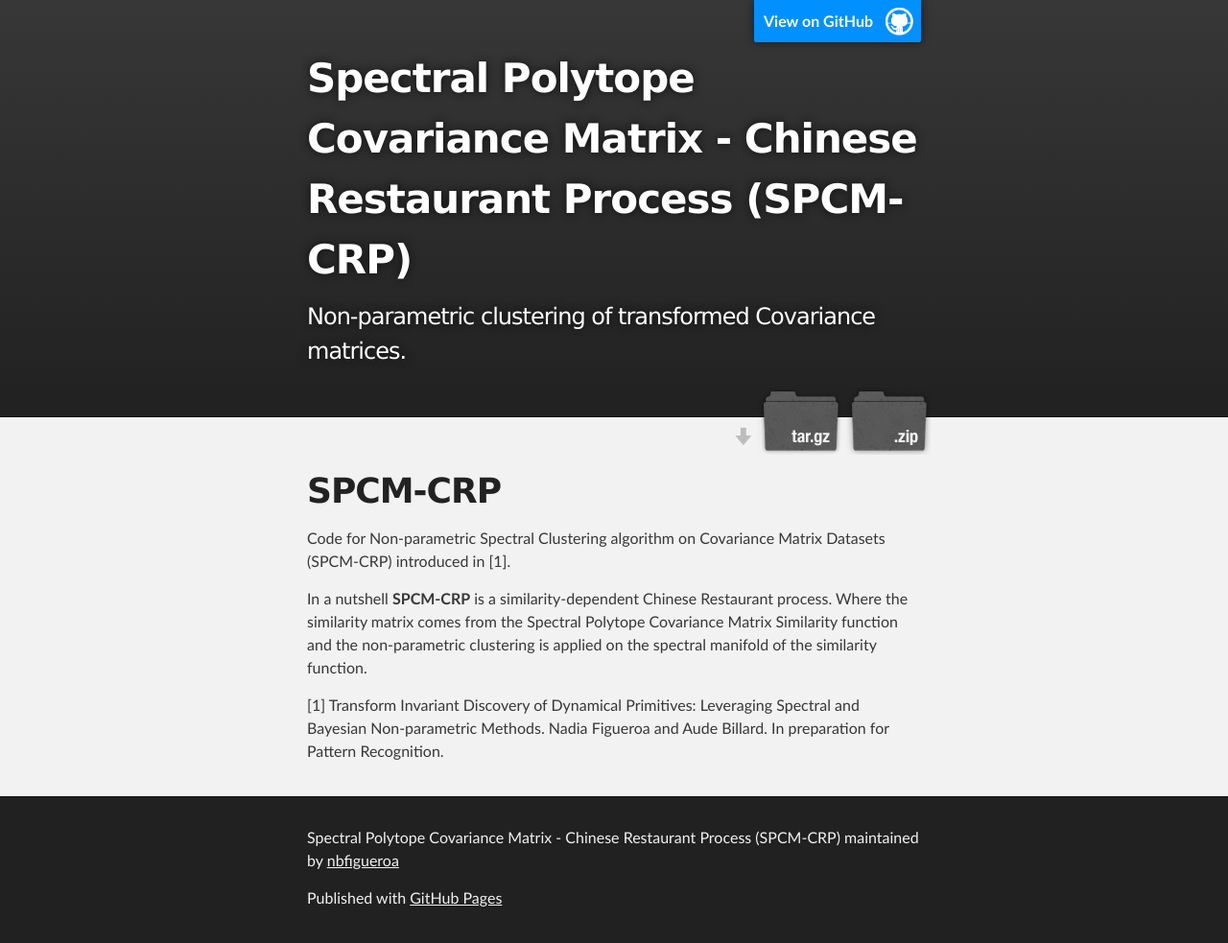
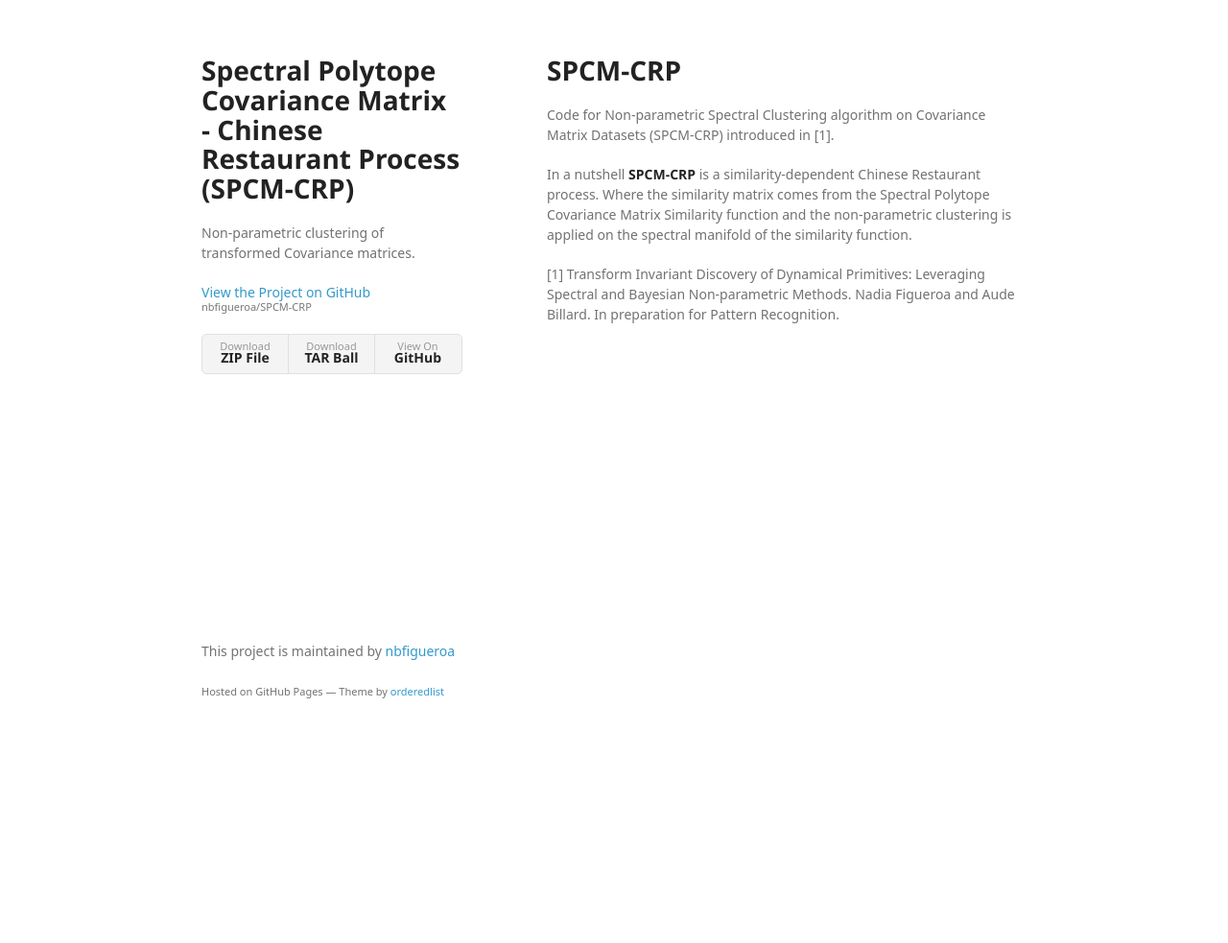
Before and after one commit to nbfigueroa/SPCM-CRP, a plain HTML site: page index.html in a window 1280 px wide. Shown: the whole page at 96% size. After the commit the page ends 800 px from the top, so only its background shows below. Drawn offline with Linux system fonts and the light colour scheme; a web font is replaced by a local one.

Commit message:
Create gh-pages branch via GitHub

```diff
--- a/index.html
+++ b/index.html
@@ -1,36 +1,33 @@
-<!DOCTYPE html>
+<!doctype html>
 <html>
+  <head>
+    <meta charset="utf-8">
+    <meta http-equiv="X-UA-Compatible" content="chrome=1">
+    <title>Spectral Polytope Covariance Matrix - Chinese Restaurant Process (SPCM-CRP) by nbfigueroa</title>
 
-  <head>
-    <meta charset='utf-8'>
-    <meta http-equiv="X-UA-Compatible" content="chrome=1">
-    <meta name="description" content="Spectral Polytope Covariance Matrix - Chinese Restaurant Process (SPCM-CRP) : Non-parametric clustering of transformed Covariance matrices.">
+    <link rel="stylesheet" href="stylesheets/styles.css">
+    <link rel="stylesheet" href="stylesheets/github-light.css">
+    <meta name="viewport" content="width=device-width">
+    <!--[if lt IE 9]>
+    <script src="//html5shiv.googlecode.com/svn/trunk/html5.js"></script>
+    <![endif]-->
+  </head>
+  <body>
+    <div class="wrapper">
+      <header>
+        <h1>Spectral Polytope Covariance Matrix - Chinese Restaurant Process (SPCM-CRP)</h1>
+        <p>Non-parametric clustering of transformed Covariance matrices.</p>
 
-    <link rel="stylesheet" type="text/css" media="screen" href="stylesheets/stylesheet.css">
+        <p class="view"><a href="https://github.com/nbfigueroa/SPCM-CRP">View the Project on GitHub <small>nbfigueroa/SPCM-CRP</small></a></p>
 
-    <title>Spectral Polytope Covariance Matrix - Chinese Restaurant Process (SPCM-CRP)</title>
-  </head>
 
-  <body>
-
-    <!-- HEADER -->
-    <div id="header_wrap" class="outer">
-        <header class="inner">
-          <a id="forkme_banner" href="https://github.com/nbfigueroa/SPCM-CRP">View on GitHub</a>
-
-          <h1 id="project_title">Spectral Polytope Covariance Matrix - Chinese Restaurant Process (SPCM-CRP)</h1>
-          <h2 id="project_tagline">Non-parametric clustering of transformed Covariance matrices.</h2>
-
-            <section id="downloads">
-              <a class="zip_download_link" href="https://github.com/nbfigueroa/SPCM-CRP/zipball/master">Download this project as a .zip file</a>
-              <a class="tar_download_link" href="https://github.com/nbfigueroa/SPCM-CRP/tarball/master">Download this project as a tar.gz file</a>
-            </section>
-        </header>
-    </div>
-
-    <!-- MAIN CONTENT -->
-    <div id="main_content_wrap" class="outer">
-      <section id="main_content" class="inner">
+        <ul>
+          <li><a href="https://github.com/nbfigueroa/SPCM-CRP/zipball/master">Download <strong>ZIP File</strong></a></li>
+          <li><a href="https://github.com/nbfigueroa/SPCM-CRP/tarball/master">Download <strong>TAR Ball</strong></a></li>
+          <li><a href="https://github.com/nbfigueroa/SPCM-CRP">View On <strong>GitHub</strong></a></li>
+        </ul>
+      </header>
+      <section>
         <h1>
 <a id="spcm-crp" class="anchor" href="#spcm-crp" aria-hidden="true"><span aria-hidden="true" class="octicon octicon-link"></span></a>SPCM-CRP</h1>
 
@@ -40,17 +37,12 @@
 
 <p>[1] Transform Invariant Discovery of Dynamical Primitives: Leveraging Spectral and Bayesian Non-parametric Methods. Nadia Figueroa and Aude Billard. In preparation for Pattern Recognition.</p>
       </section>
-    </div>
-
-    <!-- FOOTER  -->
-    <div id="footer_wrap" class="outer">
-      <footer class="inner">
-        <p class="copyright">Spectral Polytope Covariance Matrix - Chinese Restaurant Process (SPCM-CRP) maintained by <a href="https://github.com/nbfigueroa">nbfigueroa</a></p>
-        <p>Published with <a href="https://pages.github.com">GitHub Pages</a></p>
+      <footer>
+        <p>This project is maintained by <a href="https://github.com/nbfigueroa">nbfigueroa</a></p>
+        <p><small>Hosted on GitHub Pages &mdash; Theme by <a href="https://github.com/orderedlist">orderedlist</a></small></p>
       </footer>
     </div>
-
-
+    <script src="javascripts/scale.fix.js"></script>
 
   </body>
 </html>
--- /dev/null
+++ b/javascripts/scale.fix.js
@@ -0,0 +1,17 @@
+var metas = document.getElementsByTagName('meta');
+var i;
+if (navigator.userAgent.match(/iPhone/i)) {
+  for (i=0; i<metas.length; i++) {
+    if (metas[i].name == "viewport") {
+      metas[i].content = "width=device-width, minimum-scale=1.0, maximum-scale=1.0";
+    }
+  }
+  document.addEventListener("gesturestart", gestureStart, false);
+}
+function gestureStart() {
+  for (i=0; i<metas.length; i++) {
+    if (metas[i].name == "viewport") {
+      metas[i].content = "width=device-width, minimum-scale=0.25, maximum-scale=1.6";
+    }
+  }
+}
--- /dev/null
+++ b/stylesheets/styles.css
@@ -0,0 +1,324 @@
+@font-face {
+  font-family: 'Noto Sans';
+  font-weight: 400;
+  font-style: normal;
+  src: url('../fonts/Noto-Sans-regular/Noto-Sans-regular.eot');
+  src: url('../fonts/Noto-Sans-regular/Noto-Sans-regular.eot?#iefix') format('embedded-opentype'),
+       local('Noto Sans'),
+       local('Noto-Sans-regular'),
+       url('../fonts/Noto-Sans-regular/Noto-Sans-regular.woff2') format('woff2'),
+       url('../fonts/Noto-Sans-regular/Noto-Sans-regular.woff') format('woff'),
+       url('../fonts/Noto-Sans-regular/Noto-Sans-regular.ttf') format('truetype'),
+       url('../fonts/Noto-Sans-regular/Noto-Sans-regular.svg#NotoSans') format('svg');
+}
+
+@font-face {
+  font-family: 'Noto Sans';
+  font-weight: 700;
+  font-style: normal;
+  src: url('../fonts/Noto-Sans-700/Noto-Sans-700.eot');
+  src: url('../fonts/Noto-Sans-700/Noto-Sans-700.eot?#iefix') format('embedded-opentype'),
+       local('Noto Sans Bold'),
+       local('Noto-Sans-700'),
+       url('../fonts/Noto-Sans-700/Noto-Sans-700.woff2') format('woff2'),
+       url('../fonts/Noto-Sans-700/Noto-Sans-700.woff') format('woff'),
+       url('../fonts/Noto-Sans-700/Noto-Sans-700.ttf') format('truetype'),
+       url('../fonts/Noto-Sans-700/Noto-Sans-700.svg#NotoSans') format('svg');
+}
+
+@font-face {
+  font-family: 'Noto Sans';
+  font-weight: 400;
+  font-style: italic;
+  src: url('../fonts/Noto-Sans-italic/Noto-Sans-italic.eot');
+  src: url('../fonts/Noto-Sans-italic/Noto-Sans-italic.eot?#iefix') format('embedded-opentype'),
+       local('Noto Sans Italic'),
+       local('Noto-Sans-italic'),
+       url('../fonts/Noto-Sans-italic/Noto-Sans-italic.woff2') format('woff2'),
+       url('../fonts/Noto-Sans-italic/Noto-Sans-italic.woff') format('woff'),
+       url('../fonts/Noto-Sans-italic/Noto-Sans-italic.ttf') format('truetype'),
+       url('../fonts/Noto-Sans-italic/Noto-Sans-italic.svg#NotoSans') format('svg');
+}
+
+@font-face {
+  font-family: 'Noto Sans';
+  font-weight: 700;
+  font-style: italic;
+  src: url('../fonts/Noto-Sans-700italic/Noto-Sans-700italic.eot');
+  src: url('../fonts/Noto-Sans-700italic/Noto-Sans-700italic.eot?#iefix') format('embedded-opentype'),
+       local('Noto Sans Bold Italic'),
+       local('Noto-Sans-700italic'),
+       url('../fonts/Noto-Sans-700italic/Noto-Sans-700italic.woff2') format('woff2'),
+       url('../fonts/Noto-Sans-700italic/Noto-Sans-700italic.woff') format('woff'),
+       url('../fonts/Noto-Sans-700italic/Noto-Sans-700italic.ttf') format('truetype'),
+       url('../fonts/Noto-Sans-700italic/Noto-Sans-700italic.svg#NotoSans') format('svg');
+}
+
+body {
+  background-color: #fff;
+  padding:50px;
+  font: 14px/1.5 "Noto Sans", "Helvetica Neue", Helvetica, Arial, sans-serif;
+  color:#727272;
+  font-weight:400;
+}
+
+h1, h2, h3, h4, h5, h6 {
+  color:#222;
+  margin:0 0 20px;
+}
+
+p, ul, ol, table, pre, dl {
+  margin:0 0 20px;
+}
+
+h1, h2, h3 {
+  line-height:1.1;
+}
+
+h1 {
+  font-size:28px;
+}
+
+h2 {
+  color:#393939;
+}
+
+h3, h4, h5, h6 {
+  color:#494949;
+}
+
+a {
+  color:#39c;
+  text-decoration:none;
+}
+
+a:hover {
+  color:#069;
+}
+
+a small {
+  font-size:11px;
+  color:#777;
+  margin-top:-0.3em;
+  display:block;
+}
+
+a:hover small {
+  color:#777;
+}
+
+.wrapper {
+  width:860px;
+  margin:0 auto;
+}
+
+blockquote {
+  border-left:1px solid #e5e5e5;
+  margin:0;
+  padding:0 0 0 20px;
+  font-style:italic;
+}
+
+code, pre {
+  font-family:Monaco, Bitstream Vera Sans Mono, Lucida Console, Terminal, Consolas, Liberation Mono, DejaVu Sans Mono, Courier New, monospace;
+  color:#333;
+  font-size:12px;
+}
+
+pre {
+  padding:8px 15px;
+  background: #f8f8f8;
+  border-radius:5px;
+  border:1px solid #e5e5e5;
+  overflow-x: auto;
+}
+
+table {
+  width:100%;
+  border-collapse:collapse;
+}
+
+th, td {
+  text-align:left;
+  padding:5px 10px;
+  border-bottom:1px solid #e5e5e5;
+}
+
+dt {
+  color:#444;
+  font-weight:700;
+}
+
+th {
+  color:#444;
+}
+
+img {
+  max-width:100%;
+}
+
+header {
+  width:270px;
+  float:left;
+  position:fixed;
+  -webkit-font-smoothing:subpixel-antialiased;
+}
+
+header ul {
+  list-style:none;
+  height:40px;
+  padding:0;
+  background: #f4f4f4;
+  border-radius:5px;
+  border:1px solid #e0e0e0;
+  width:270px;
+}
+
+header li {
+  width:89px;
+  float:left;
+  border-right:1px solid #e0e0e0;
+  height:40px;
+}
+
+header li:first-child a {
+  border-radius:5px 0 0 5px;
+}
+
+header li:last-child a {
+  border-radius:0 5px 5px 0;
+}
+
+header ul a {
+  line-height:1;
+  font-size:11px;
+  color:#999;
+  display:block;
+  text-align:center;
+  padding-top:6px;
+  height:34px;
+}
+
+header ul a:hover {
+  color:#999;
+}
+
+header ul a:active {
+  background-color:#f0f0f0;
+}
+
+strong {
+  color:#222;
+  font-weight:700;
+}
+
+header ul li + li + li {
+  border-right:none;
+  width:89px;
+}
+
+header ul a strong {
+  font-size:14px;
+  display:block;
+  color:#222;
+}
+
+section {
+  width:500px;
+  float:right;
+  padding-bottom:50px;
+}
+
+small {
+  font-size:11px;
+}
+
+hr {
+  border:0;
+  background:#e5e5e5;
+  height:1px;
+  margin:0 0 20px;
+}
+
+footer {
+  width:270px;
+  float:left;
+  position:fixed;
+  bottom:50px;
+  -webkit-font-smoothing:subpixel-antialiased;
+}
+
+@media print, screen and (max-width: 960px) {
+
+  div.wrapper {
+    width:auto;
+    margin:0;
+  }
+
+  header, section, footer {
+    float:none;
+    position:static;
+    width:auto;
+  }
+
+  header {
+    padding-right:320px;
+  }
+
+  section {
+    border:1px solid #e5e5e5;
+    border-width:1px 0;
+    padding:20px 0;
+    margin:0 0 20px;
+  }
+
+  header a small {
+    display:inline;
+  }
+
+  header ul {
+    position:absolute;
+    right:50px;
+    top:52px;
+  }
+}
+
+@media print, screen and (max-width: 720px) {
+  body {
+    word-wrap:break-word;
+  }
+
+  header {
+    padding:0;
+  }
+
+  header ul, header p.view {
+    position:static;
+  }
+
+  pre, code {
+    word-wrap:normal;
+  }
+}
+
+@media print, screen and (max-width: 480px) {
+  body {
+    padding:15px;
+  }
+
+  header ul {
+    width:99%;
+  }
+
+  header li, header ul li + li + li {
+    width:33%;
+  }
+}
+
+@media print {
+  body {
+    padding:0.4in;
+    font-size:12pt;
+    color:#444;
+  }
+}
```
